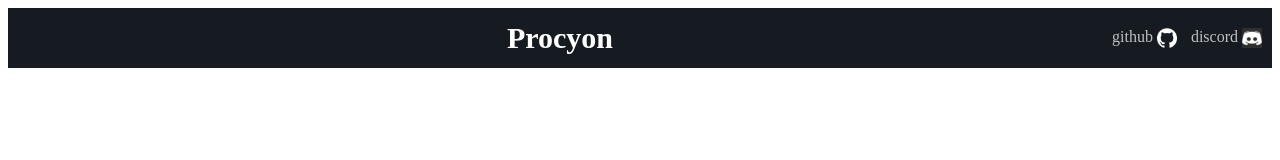
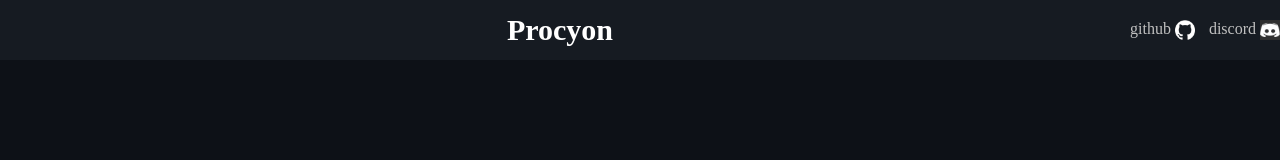
Before and after one commit to Procyon-Team/Procyon-Web, a plain HTML site: page public/index.html in a window 1280 px wide. Drawn offline with Linux system fonts and the light colour scheme.

Commit message:
background

```diff
--- a/public/index.html
+++ b/public/index.html
@@ -33,5 +33,8 @@
       </a>
     </div>
   </div>
+  <div class="main">
+
+  </div>
 </body>
 </html>
--- a/public/style.css
+++ b/public/style.css
@@ -21,7 +21,7 @@
 }
 .menu-item{
   color:#c0c0c0;
-  padding-right:10px;
+  padding-left:10px;
   text-decoration:none;
   transition: 0.3s ease-in;
 }
@@ -29,3 +29,10 @@
   color:#f0f0f0;
   font-size: 18px;
 }
+body{
+  background-color: #0d1117;
+  margin: 0;
+}
+.menu{
+  align-items: left;
+}
```
